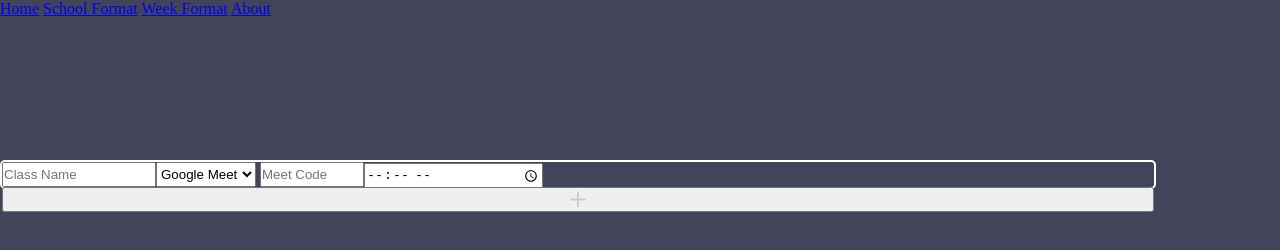
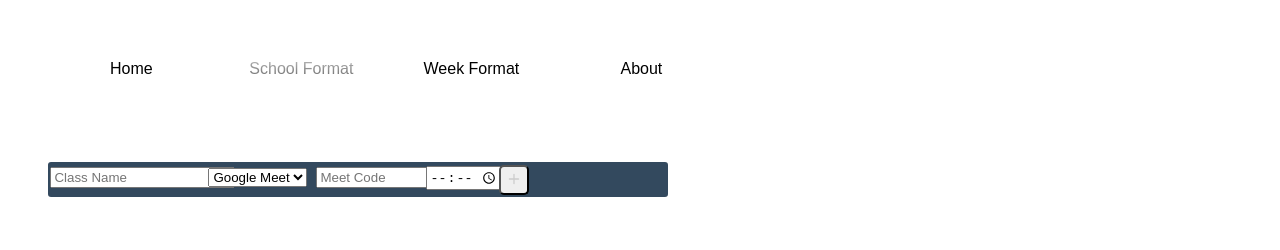
Before and after one commit to sumiv/scheme, a website: page school.html in a window 1280 px wide. Shown: the top 250 px of the page. Drawn offline with Linux system fonts and the light colour scheme.

Commit message:
Update school.css

```diff
--- a/school.css
+++ b/school.css
@@ -1,49 +1,84 @@
-* {
-width: 100%;
-  height: 100%;
-  padding:0;
-  margin:0;
+/* Navigation Bar */
+#nav a {
+	display:block;
+  text-align:center;
+  width:138px;
+  text-decoration:none;
 }
-html {
-  width: 100%;
-  height: 100%;
-  background: #42455a;
+
+body {
+	padding: 3%;
 }
+
+/* Navbar container */
+.nav-bar {
+  overflow: hidden;
+  font-family: Arial;
+}
+
+/* Links inside the navbar */
+.nav-bar a {
+  float: left;
+  font-size: 16px;
+  color: black;
+  text-align: center;
+  padding: 14px 16px;
+  text-decoration: none;
+}
+a:hover {
+  background-color: #b2b1b1;
+  color: #fff;
+  border-radius: 10px;
+}
+.nav-bar .active {
+  background: -webkit-linear-gradient(#eee, #333);
+  -webkit-background-clip: text;
+  -webkit-text-fill-color: transparent;
+}
+
 .input{
   display: inline-block;
   width: 150px;
   height: 21px;
+  margin: 2px;
 }
 .meeting {
   display: inline-block;
   width: 100px;
-  height: 25px;
+  height: 28px;
+  margin: 2px;
 }
 .code-label {
   display: inline-block;
   width: 100px;
   height: 21px;
+  margin: 2px;
 }
+
 .inputting {
   display: inline-block;
   top: 20%;
   position: absolute;
-  width: 90%;
-  height: 25px;
+  width: 620px;
+  height: 35px;
   border-radius: 5px;
   border: 2px solid #fff;
+  background-color: rgb(51,73,94);
 }
+
 .timeInput {
   display: inline-block;
-  width: 175px;
-  height: 21px;
+  width: 70px;
+  height: 20px;
+  margin: 2px;
 }
-.button {
+
+#addButton {
   display: inline-block;
   width: 30px;
   height: 30px;
   border-radius: 5px;
-
+  margin: 3px;
   position: absolute;
 
 }
```
